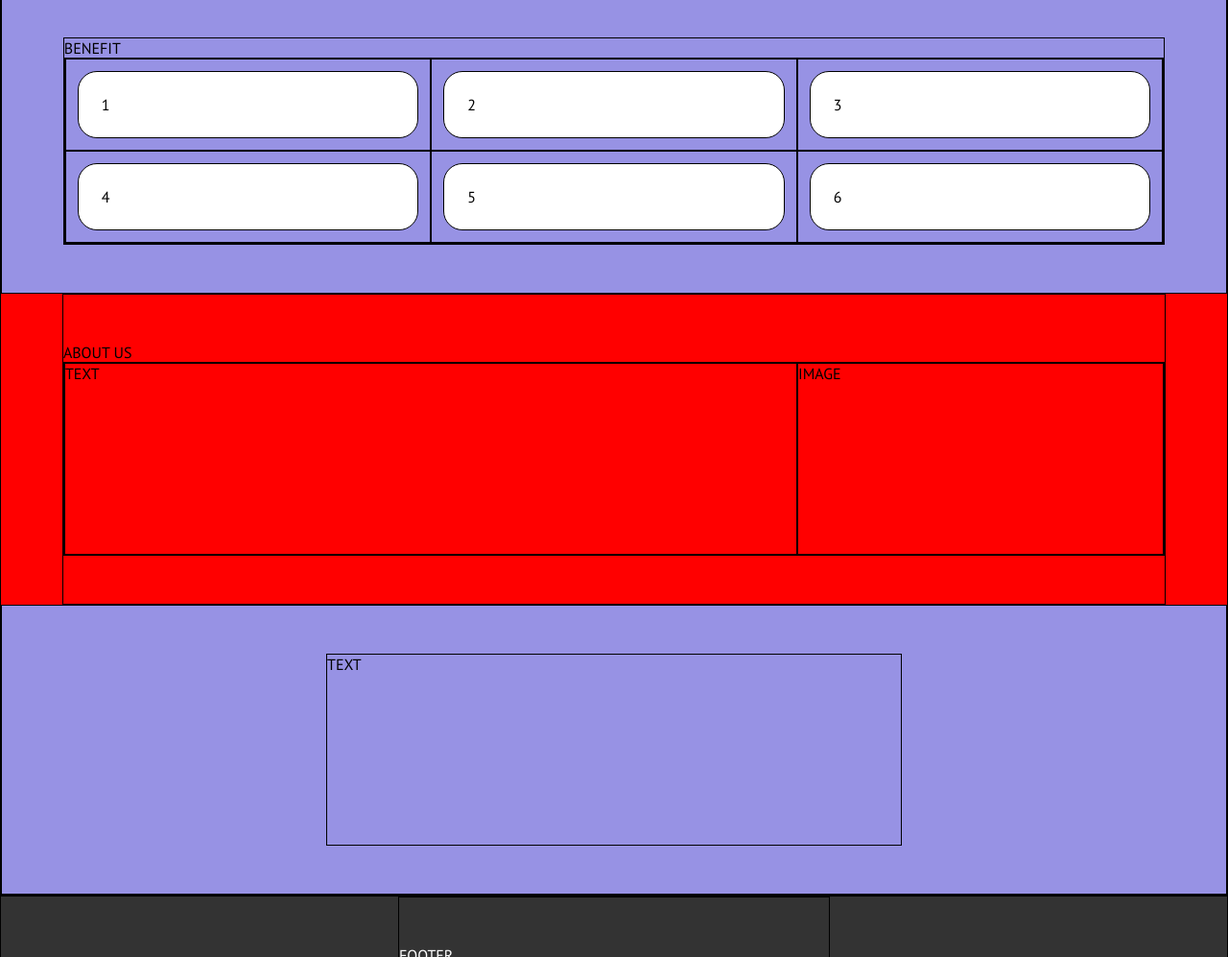
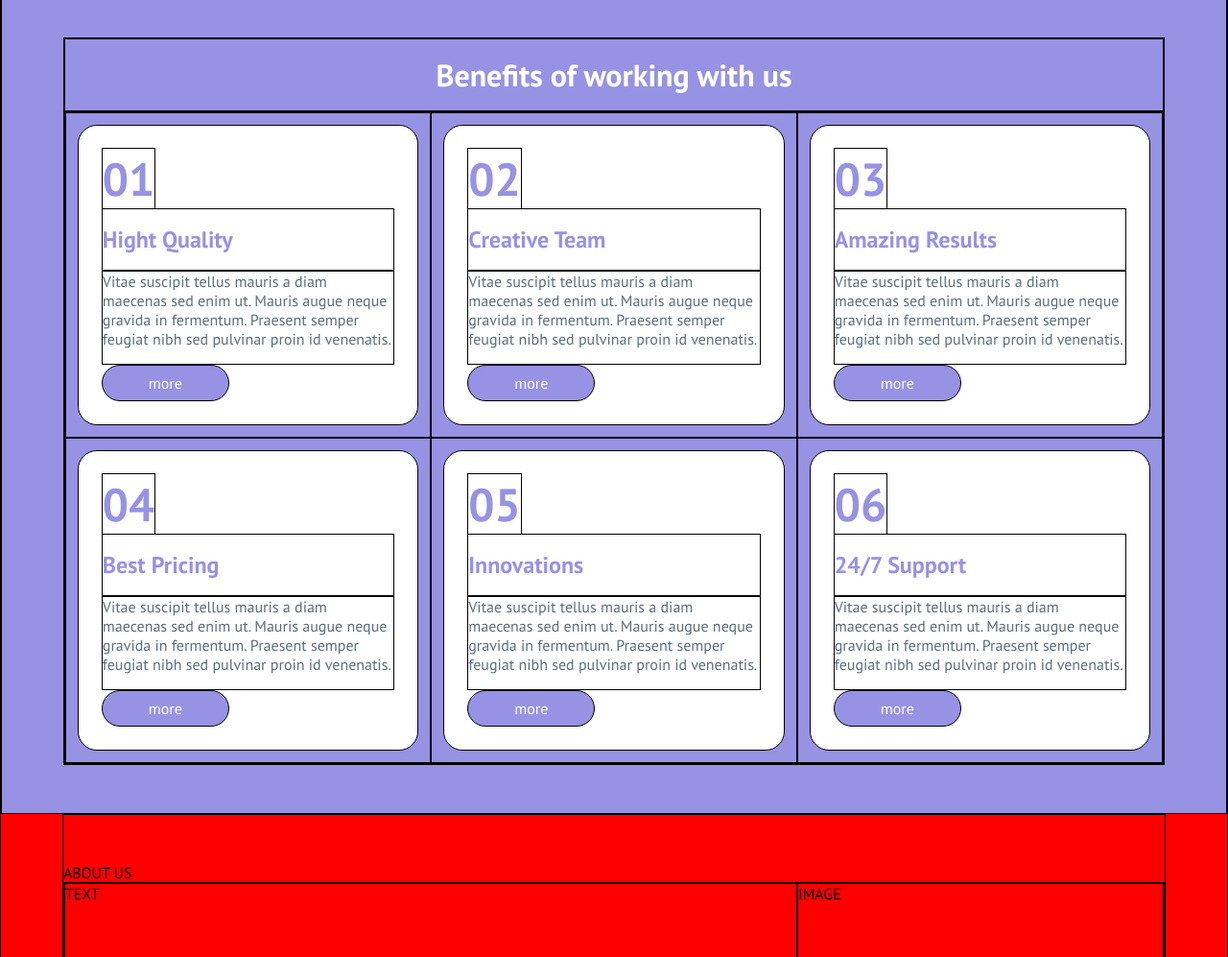
Before and after one commit to MrArcano/htmlcss-responsive-layout, a plain HTML site: page index.html in a window 1280 px wide. Shown: the part 2840-3837 px from the top of the page at 96% size. Drawn offline with Linux system fonts and the light colour scheme.

Commit message:
[add]: benefit content

```diff
--- a/css/style-content.css
+++ b/css/style-content.css
@@ -140,6 +140,35 @@ a.btn{
 .partner .card h3{
   font-weight: bold;
 }
+
+/* benefit */
+.benefit h1{
+  color: white;
+  font-size: 2rem;
+  padding: 16px 0;
+  text-align: center;
+}
+
+.benefit h2{
+  color: #9792e4;
+  padding: 16px 0;
+}
+
+.benefit span{
+  color: #9792e4;
+  font-size: 3rem;
+  font-weight: bold;
+}
+
+.benefit p{
+  color: #5a6e7f;
+  padding-bottom: 16px;
+}
+
+.benefit .btn{
+  background-color: #9792e4;
+  padding: 8px 48px;
+}
 /************************************************
    RESPONSIVE
  ************************************************/
--- a/index.html
+++ b/index.html
@@ -174,25 +174,55 @@
     <!-- section benefit -->
     <section class="benefit bkg-color-light-purple">
       <div class="container">
-        BENEFIT
+        <h1>Benefits of working with us</h1>
         <div class="row flex-box">
           <div class="col">
-            <div class="card">1</div>
+            <div class="card">
+              <span>01</span>
+              <h2>Hight Quality</h2>
+              <p>Vitae suscipit tellus mauris a diam maecenas sed enim ut. Mauris augue neque gravida in fermentum. Praesent semper feugiat nibh sed pulvinar proin id venenatis.</p>
+              <a href="#" class="btn">more</a>
+            </div>
           </div>
           <div class="col">
-            <div class="card">2</div>
+            <div class="card">
+              <span>02</span>
+              <h2>Creative Team</h2>
+              <p>Vitae suscipit tellus mauris a diam maecenas sed enim ut. Mauris augue neque gravida in fermentum. Praesent semper feugiat nibh sed pulvinar proin id venenatis.</p>
+              <a href="#" class="btn">more</a>
+            </div>
           </div>
           <div class="col">
-            <div class="card">3</div>
+            <div class="card">
+              <span>03</span>
+              <h2>Amazing Results</h2>
+              <p>Vitae suscipit tellus mauris a diam maecenas sed enim ut. Mauris augue neque gravida in fermentum. Praesent semper feugiat nibh sed pulvinar proin id venenatis.</p>
+              <a href="#" class="btn">more</a>
+            </div>
           </div>
           <div class="col">
-            <div class="card">4</div>
+            <div class="card">
+              <span>04</span>
+              <h2>Best Pricing</h2>
+              <p>Vitae suscipit tellus mauris a diam maecenas sed enim ut. Mauris augue neque gravida in fermentum. Praesent semper feugiat nibh sed pulvinar proin id venenatis.</p>
+              <a href="#" class="btn">more</a>
+            </div>
           </div>
           <div class="col">
-            <div class="card">5</div>
+            <div class="card">
+              <span>05</span>
+              <h2>Innovations</h2>
+              <p>Vitae suscipit tellus mauris a diam maecenas sed enim ut. Mauris augue neque gravida in fermentum. Praesent semper feugiat nibh sed pulvinar proin id venenatis.</p>
+              <a href="#" class="btn">more</a>
+            </div>
           </div>
           <div class="col">
-            <div class="card">6</div>
+            <div class="card">
+              <span>06</span>
+              <h2>24/7 Support</h2>
+              <p>Vitae suscipit tellus mauris a diam maecenas sed enim ut. Mauris augue neque gravida in fermentum. Praesent semper feugiat nibh sed pulvinar proin id venenatis.</p>
+              <a href="#" class="btn">more</a>
+            </div>
           </div>
         </div>
       </div>
```
